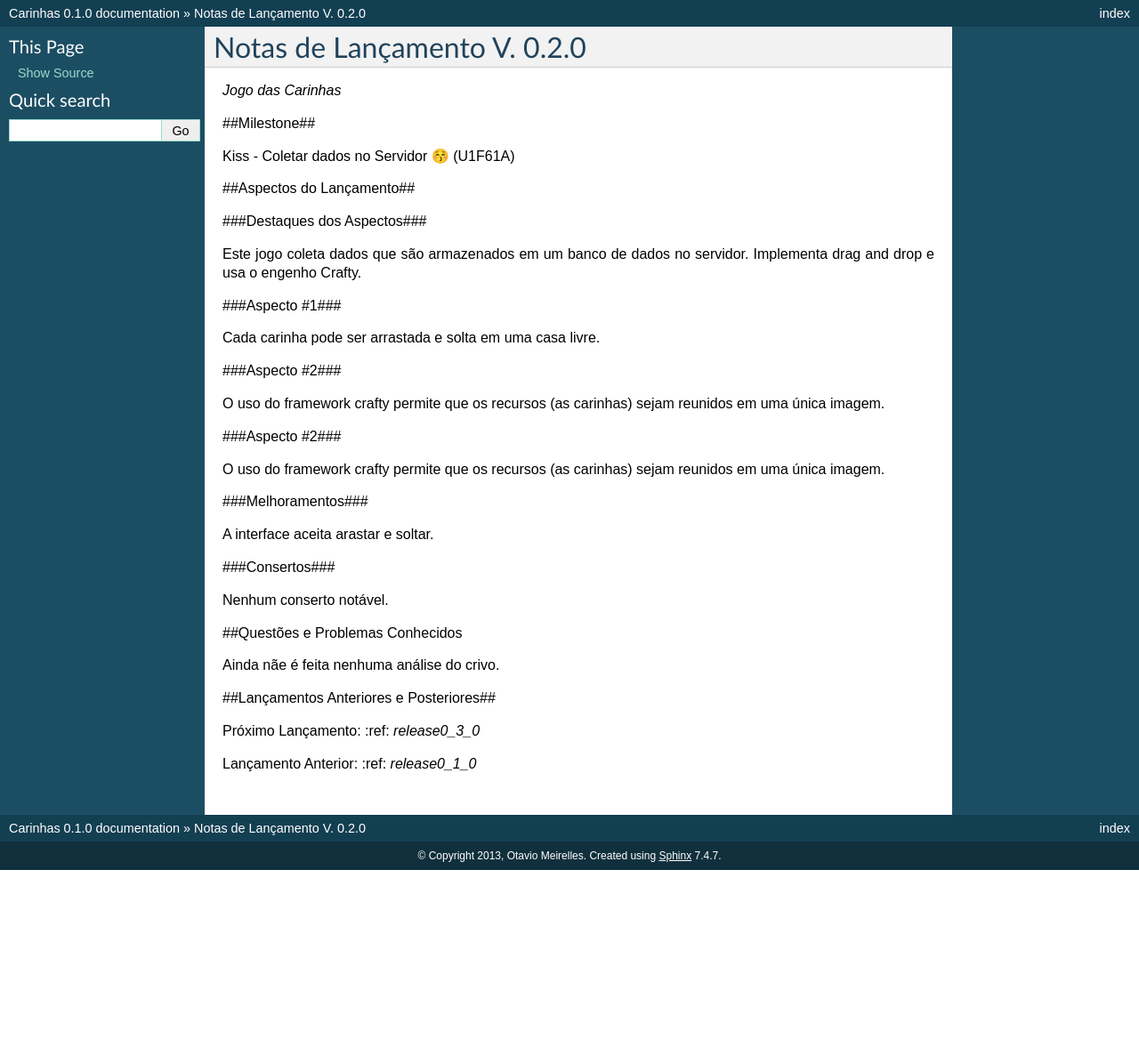
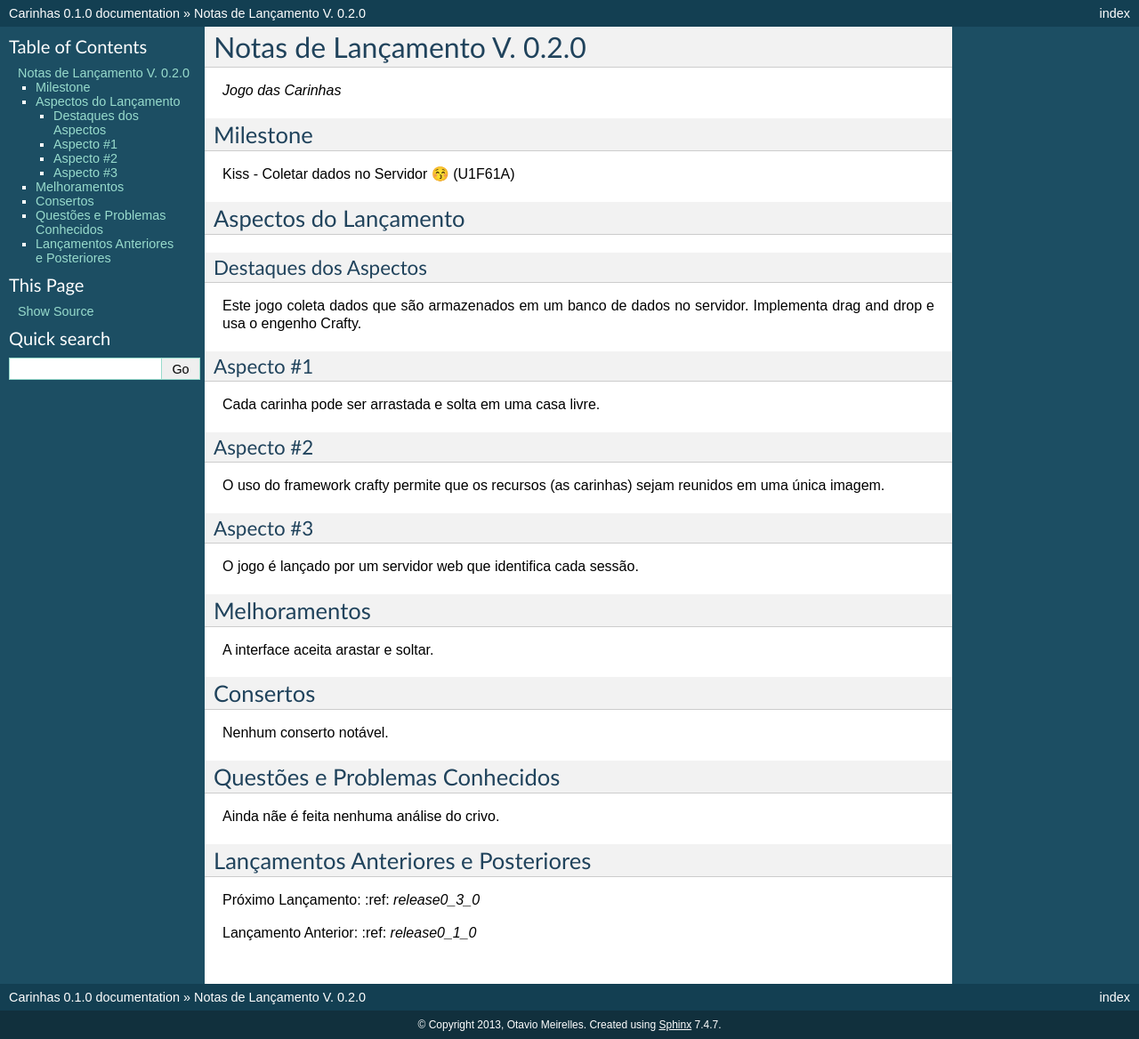
Before and after one commit to matheusforny/carinhas, a Sphinx documentation site: the page built from docs/source/release0_2_0.rst, in a window 1280 px wide. Shown: the whole page at 89% size. Built offline with Sphinx 7.4.7, drawn with Linux system fonts in a browser that asks for light colours; before the commit the page ends 978 px from its top, so only the background shows below that.

Commit message:
fix(release): Correct header sintax.

```diff
--- a/docs/source/release0_2_0.rst
+++ b/docs/source/release0_2_0.rst
@@ -1,47 +1,58 @@
 .. _releases_0_2_0:
 
+############################
 Notas de Lançamento V. 0.2.0
-============================
+############################
 
 *Jogo das Carinhas*
 
-##Milestone##
+Milestone
+=========
 
 Kiss - Coletar dados no Servidor 😚 (U1F61A)
 
-##Aspectos do Lançamento##
+Aspectos do Lançamento
+======================
 
-###Destaques dos Aspectos###
+Destaques dos Aspectos
+----------------------
 
 Este jogo coleta dados que são armazenados em um banco de dados no servidor.
 Implementa drag and drop e usa o engenho Crafty.
 
-###Aspecto #1###
+Aspecto #1
+----------
 
 Cada carinha pode ser arrastada e solta em uma casa livre.
 
-###Aspecto #2###
+Aspecto #2
+----------
 
 O uso do framework crafty permite que os recursos (as carinhas) sejam reunidos em uma única imagem.
 
-###Aspecto #2###
+Aspecto #3
+----------
 
-O uso do framework crafty permite que os recursos (as carinhas) sejam reunidos em uma única imagem.
+O jogo é lançado por um servidor web que identifica cada sessão.
 
-###Melhoramentos###
+Melhoramentos
+=============
 
 A interface aceita arastar e soltar.
 
-###Consertos###
+Consertos
+=========
 
 Nenhum conserto notável.
 
-##Questões e Problemas Conhecidos
+Questões e Problemas Conhecidos
+===============================
 
 Ainda nãe é feita nenhuma análise do crivo.
 
-##Lançamentos Anteriores e Posteriores##
+Lançamentos Anteriores e Posteriores
+====================================
 
-Próximo Lançamento: :ref: `release0_3_0`
+Próximo Lançamento:  :ref: `release0_3_0`
 
-Lançamento Anterior: :ref: `release0_1_0`
+Lançamento Anterior:  :ref: `release0_1_0`
```
Also changed, not shown: README.md (+4 -0 lines), docs/source/release0_1_0.rst (+19 -10 lines).
